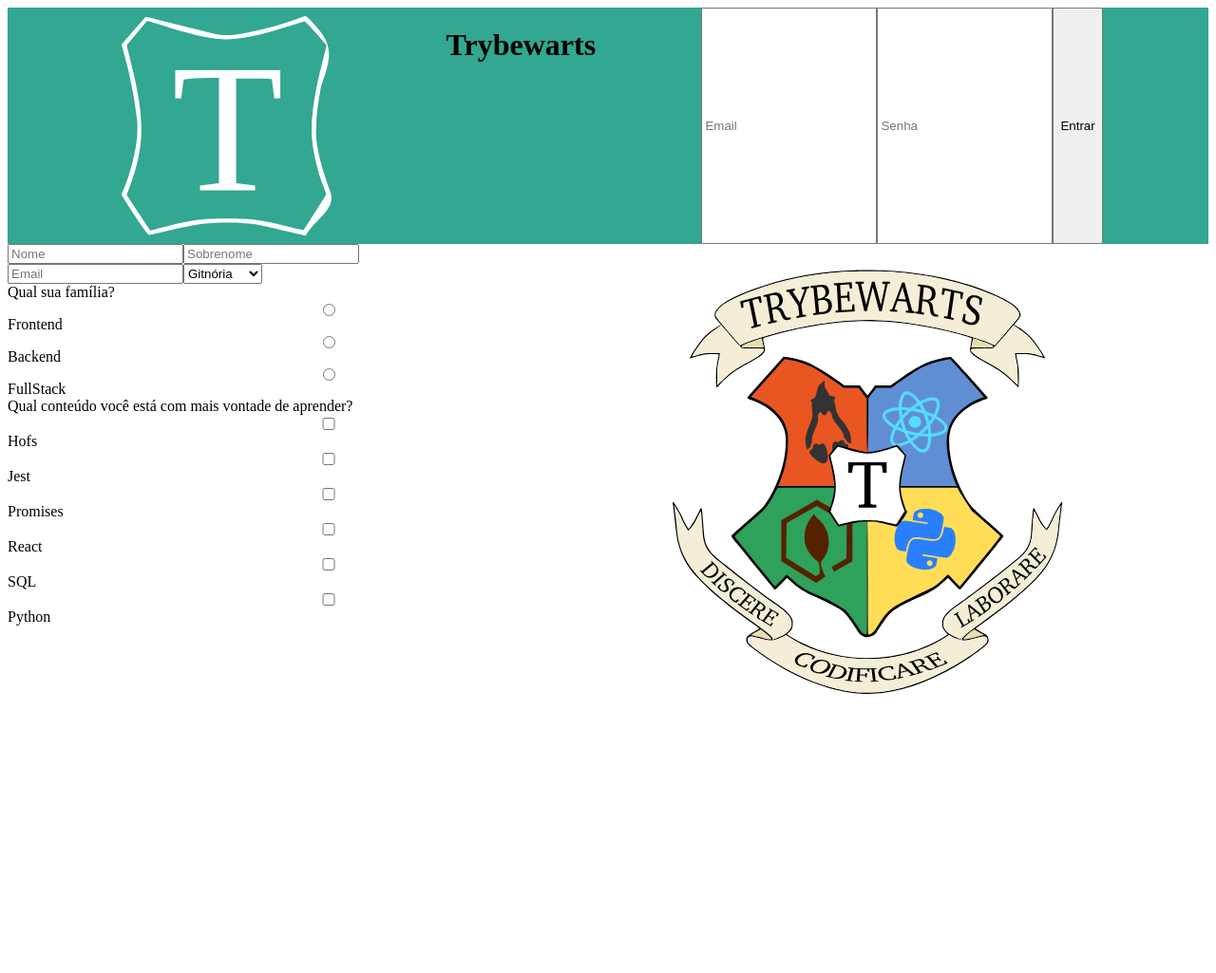
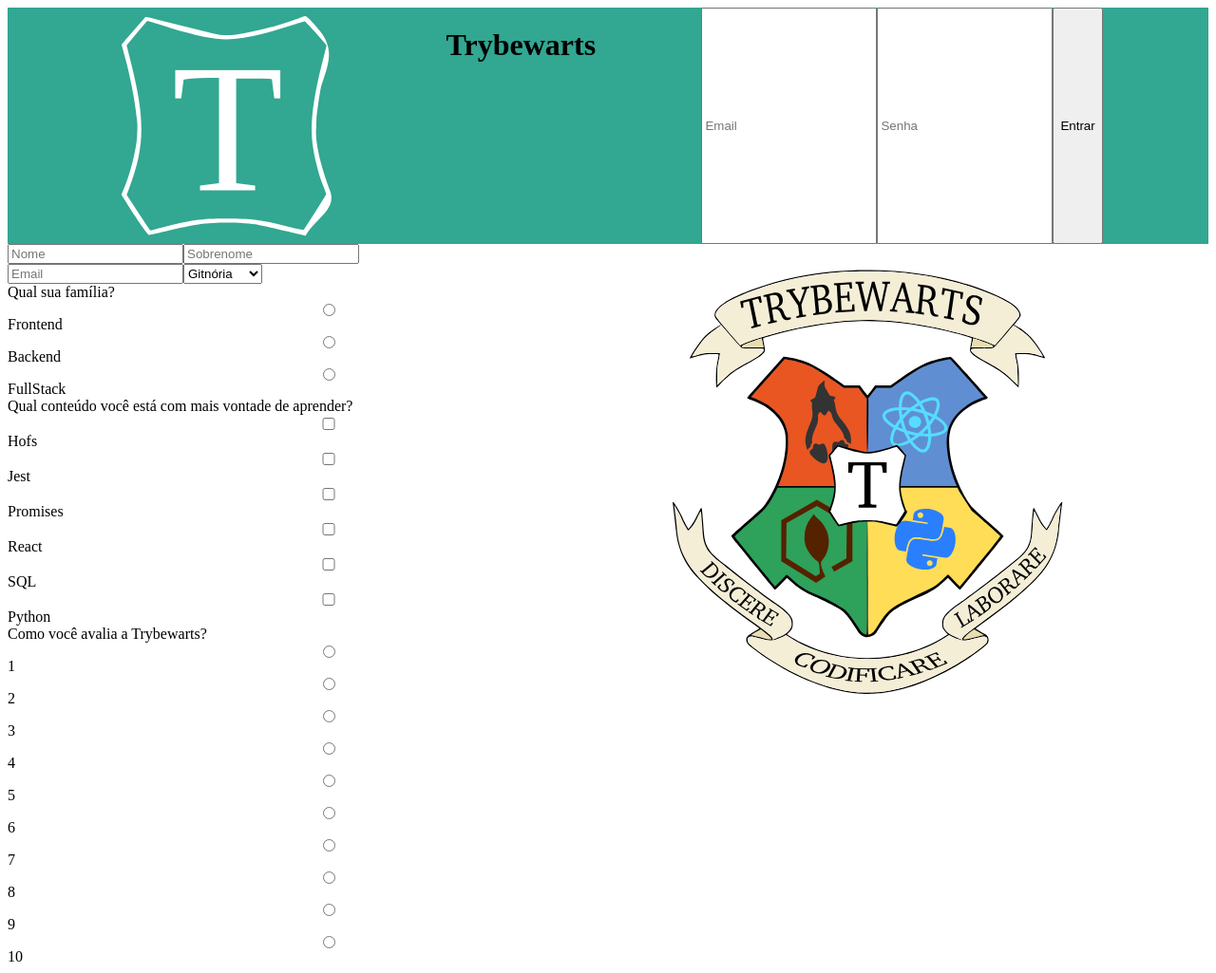
Before and after one commit to iamlucasgomes/trybewarts-fundamentos-trybe, a website: page index.html in a window 1280 px wide. Shown: the whole page at 95% size. Before the commit the page ends 800 px from the top, so only its background shows below. Drawn offline with Linux system fonts and the light colour scheme.

Commit message:
UPDATE: requisito 14

```diff
--- a/index.html
+++ b/index.html
@@ -43,6 +43,17 @@
                 <input type="checkbox" class="subject" value="React">React
                 <input type="checkbox" class="subject" value="SQL">SQL
                 <input type="checkbox" class="subject" value="Python">Python
+                <label for="rate" id="label-rate">Como você avalia a Trybewarts?</label>
+                <input type="radio" name="rate" value="1">1
+                <input type="radio" name="rate" value="2">2
+                <input type="radio" name="rate" value="3">3
+                <input type="radio" name="rate" value="4">4
+                <input type="radio" name="rate" value="5">5
+                <input type="radio" name="rate" value="6">6
+                <input type="radio" name="rate" value="7">7
+                <input type="radio" name="rate" value="8">8
+                <input type="radio" name="rate" value="9">9
+                <input type="radio" name="rate" value="10">10
         </form>
         <img src="images/trybewarts-colored.svg" alt="trybewarts-forms-logo" id="trybewarts-forms-logo">
     </main>
```
